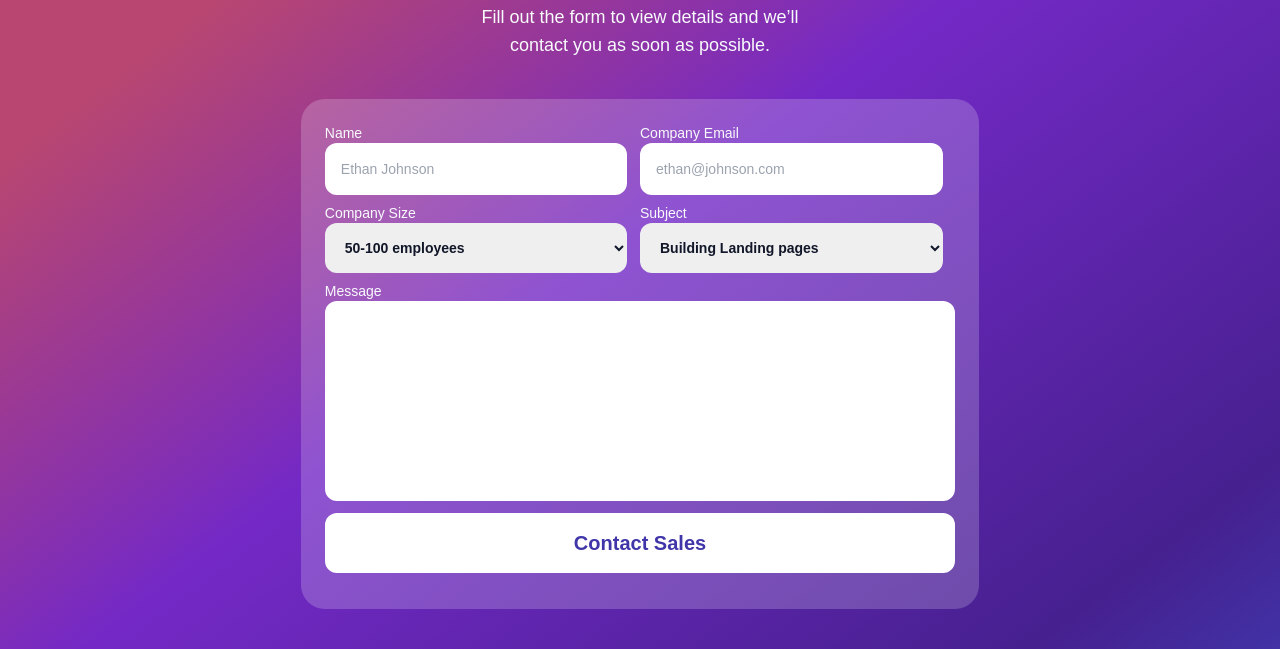
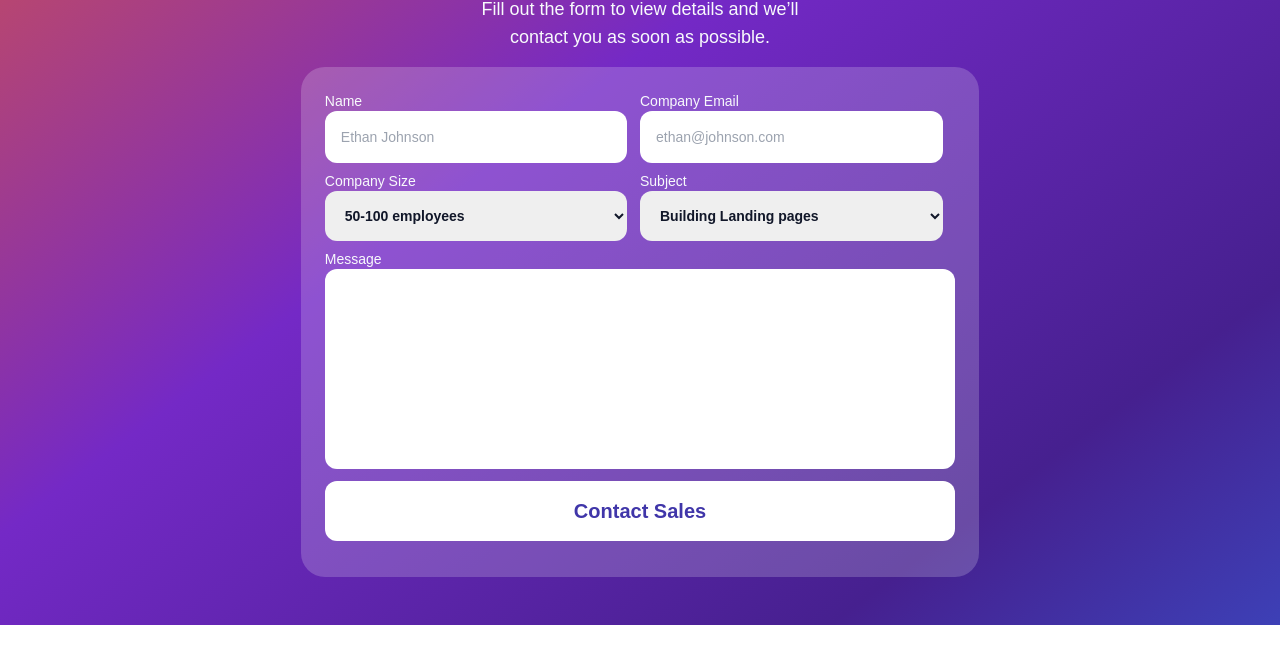
Before and after one commit to Sebascode20/Contact-page-form, a website: page index.html in a window 1280 px wide. Shown: the part 175-824 px from the top of the page. After the commit the page ends 800 px from the top, so only its background shows below. Drawn offline with Linux system fonts and the light colour scheme.

Commit message:
Fix another styles

```diff
--- a/index.html
+++ b/index.html
@@ -17,13 +17,13 @@
         Interested in our business pricing?
       </h1>
       <h2
-        class="font-Vietnam text-[1rem] w-[18.75rem] mx-auto text-[#F8FAFC] text-center leading-4 font-medium my-0 md:w-[18.75rem] md:my-4 md:mx-auto lg:w-[20rem] lg:text-lg xl:mb-8 xl:leading-7"
+        class="font-Vietnam text-[1rem] w-[18.75rem] mx-auto text-[#F8FAFC] text-center leading-5 font-medium my-0 md:w-[18.75rem] md:my-4 md:mx-auto lg:w-[20rem] lg:text-lg xl:mt-2 xl:mb-4 xl:leading-7"
       >
         Fill out the form to view details and we’ll contact you as soon as
         possible.
       </h2>
       <form
-        class="mx-4 my-10 p-4 bg-[#F8FAFC33] rounded-3xl md:grid md:grid-cols-2 md:p-6 xl:w-[53%] xl:mx-auto"
+        class="mx-4 my-10 p-4 bg-[#F8FAFC33] rounded-3xl md:grid md:grid-cols-2 md:p-6 xl:w-[53%] xl:mx-auto xl:my-3"
         action=""
       >
         <label
```
Also changed, not shown: src/output.css.
